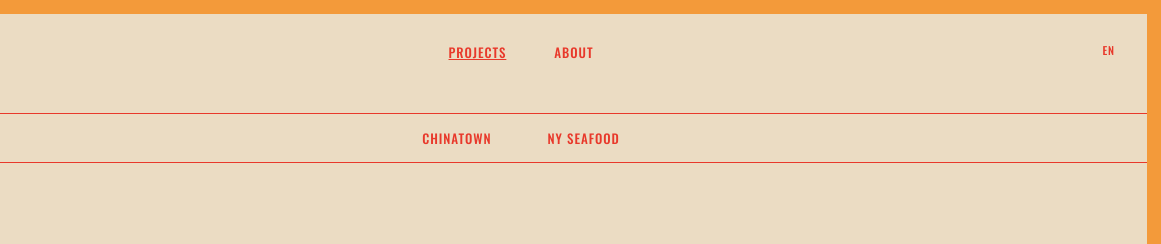
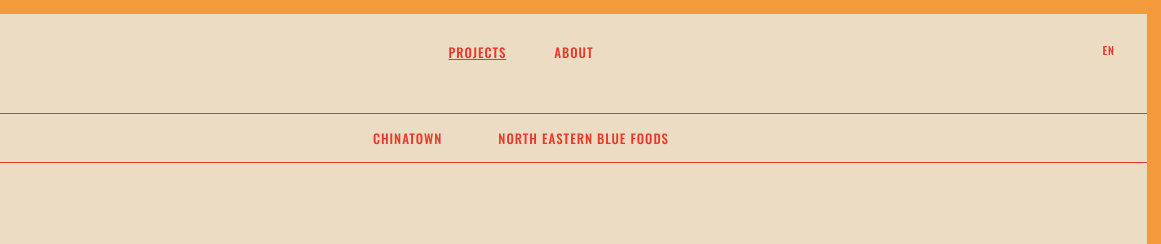
Before and after one commit to SevenUniverses/stevenchen.world, a plain HTML site: page index.html in a window 1280 px wide. Both pictures are taken after a click on the button "PROJECTS". Shown: the top 244 px of the page, 119-1280 px from the left. Drawn offline with nearby package versions, Linux system fonts and the light colour scheme.

Commit message:
Rename the NY Seafood project to North Eastern Blue Foods

```diff
--- a/index.html
+++ b/index.html
@@ -278,7 +278,7 @@
 
       <div class="dropdown" id="projects-menu">
         <a href="#chinatown" data-project="chinatown" data-i18n="chinatown">Chinatown</a>
-        <a href="#ny-seafood" data-project="ny-seafood" data-i18n="nyseafood">NY Seafood</a>
+        <a href="#ny-seafood" data-project="ny-seafood" data-i18n="nyseafood">North Eastern Blue Foods</a>
         <!-- More projects: remove "hidden" (and point the link at a project) to show one -->
         <a href="#" hidden>Project Two</a>
         <a href="#" hidden>Project Three</a>
@@ -329,21 +329,21 @@
         </div>
       </main>
 
-      <!-- NY Seafood: shown in the center when picked from the Projects menu -->
+      <!-- North Eastern Blue Foods: shown in the center when picked from the Projects menu -->
       <main class="stage" id="ny-seafood" hidden>
         <div class="title-row">
-          <h1 data-i18n="nyseafood">NY Seafood</h1>
-          <div class="parts" role="group" aria-label="NY Seafood project">
+          <h1 data-i18n="nyseafood">North Eastern Blue Foods</h1>
+          <div class="parts" role="group" aria-label="North Eastern Blue Foods project">
             <button type="button" class="full-btn" aria-label="Full screen" title="Full screen">
               <svg width="18" height="18" viewBox="0 0 24 24" fill="none" stroke="currentColor" stroke-width="2.4" stroke-linecap="round" stroke-linejoin="round" aria-hidden="true"><path d="M4 9V4h5M20 9V4h-5M4 15v5h5M20 15v5h-5"/></svg>
             </button>
           </div>
         </div>
 
-        <!-- NY Seafood 1: the seafood map of New York -->
+        <!-- North Eastern Blue Foods 1: the seafood map of New York -->
         <div class="part-view" id="ny-seafood-1">
           <button type="button" class="exit-full" data-i18n="exitfull">Exit full screen ✕</button>
-          <iframe data-src="ny-seafood-map.html?v=9" title="The seafood map of New York" allow="fullscreen" style="background:#f5f5f1"></iframe>
+          <iframe data-src="ny-seafood-map.html?v=10" title="The seafood map of New York" allow="fullscreen" style="background:#f5f5f1"></iframe>
         </div>
       </main>
 
@@ -421,7 +421,7 @@
       projects: '作品',
       about: '關於',
       chinatown: '唐人街',
-      nyseafood: '紐約海鮮',
+      nyseafood: '東北藍色食物',
       wip: '製作中....',
       wip2: '製作中...',
       where: '紐約<br>視覺藝術學院<br>schen146@sva.edu',
```
Also changed, not shown: ny-seafood-map.html (+1 -1 lines).
